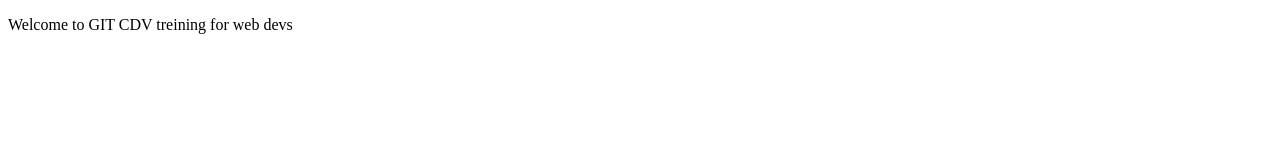
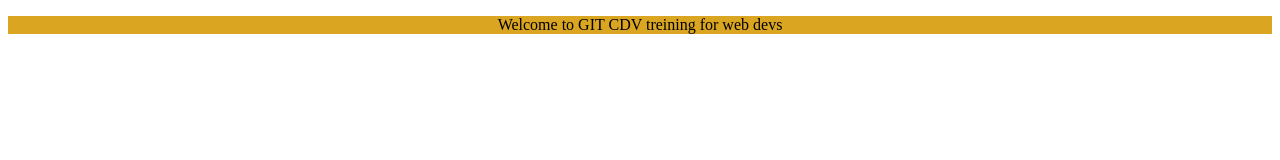
Before and after one commit to szmaragdowa16/wem_17marca, a plain HTML site: page index.html in a window 1280 px wide. Drawn offline with Linux system fonts and the light colour scheme.

Commit message:
Add style to p

```diff
--- a/index.html
+++ b/index.html
@@ -5,6 +5,9 @@
     <meta name="viewport" content="width=device-width, initial-scale=1.0">
     <meta http-equiv="X-UA-Compatible" content="ie=edge">
     <title>CDV</title>
+  <link rel="stylesheet" href="style.css">
+
+
 </head>
 <body>
   <p>Welcome to GIT CDV treining for web devs</p>
--- a/style.css
+++ b/style.css
@@ -0,0 +1,5 @@
+p{
+    background-color: goldenrod;
+    text-align: center;
+
+}
```
